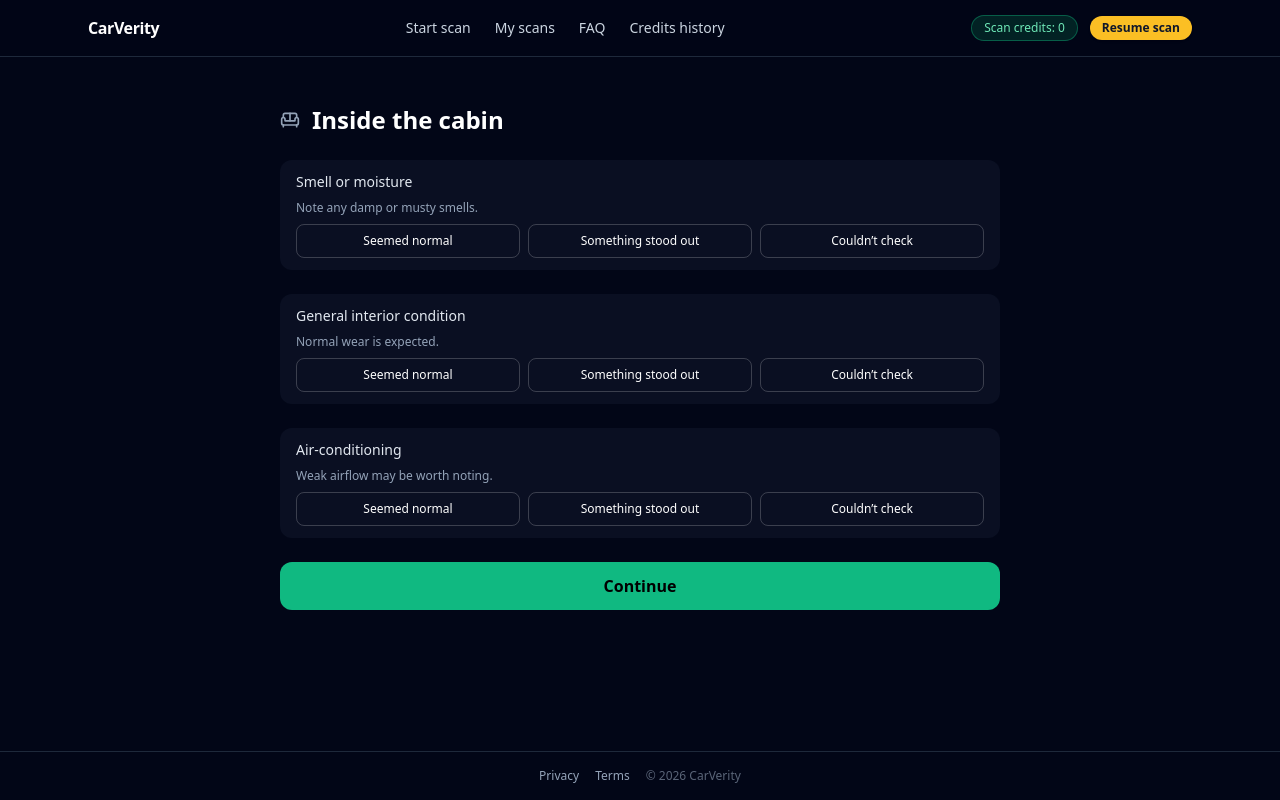
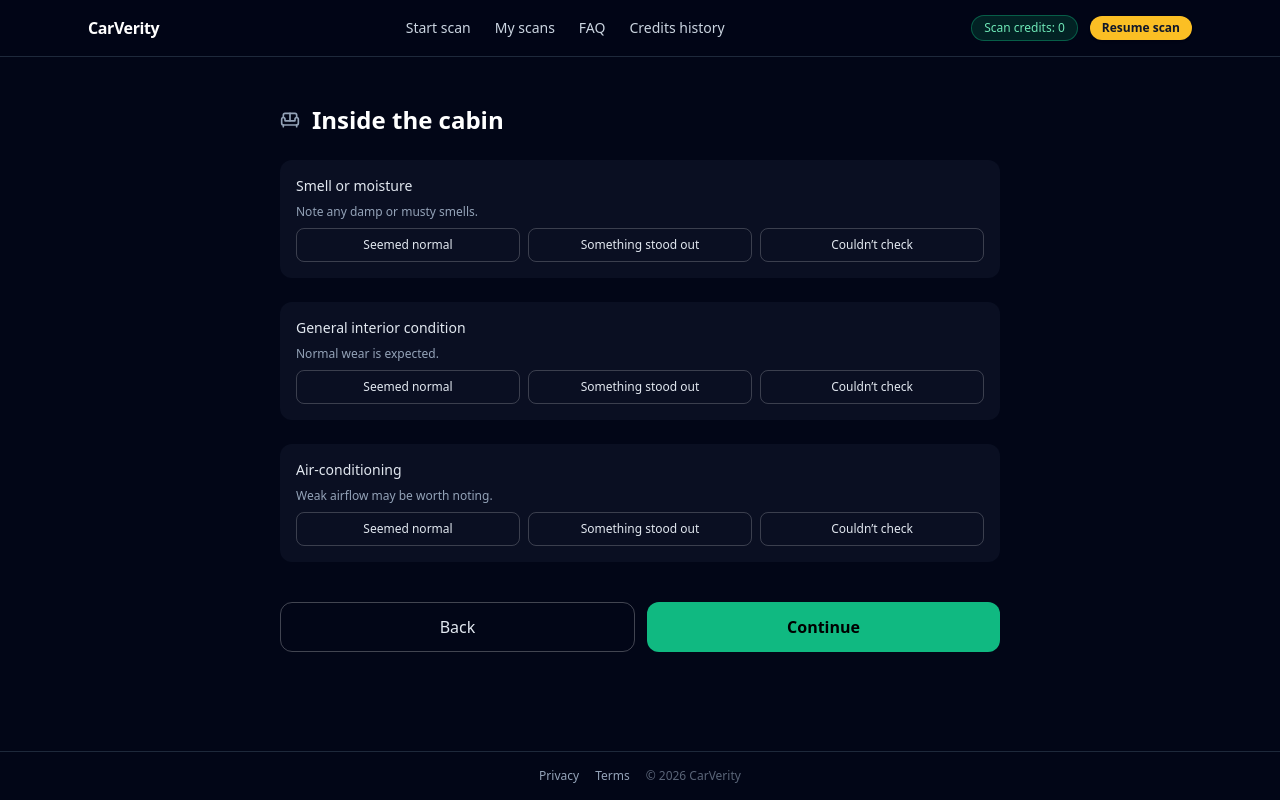
Before and after one commit to jeremy-swallow/carverity-clean, a React (Vite) app: page /scan/in-person/checks/inside in a window 1280 px wide. Built offline with nearby package versions, Linux system fonts and the light colour scheme.

Commit message:
Fix cabin check buttons and add back navigation

```diff
--- a/src/pages/InPersonChecksInsideCabin.tsx
+++ b/src/pages/InPersonChecksInsideCabin.tsx
@@ -1,3 +1,5 @@
+// src/pages/InPersonChecksInsideCabin.tsx
+
 import { useEffect, useState } from "react";
 import { useNavigate } from "react-router-dom";
 import { Sofa } from "lucide-react";
@@ -9,10 +11,14 @@ type CheckAnswer = { value: AnswerValue; note?: string };
 export default function InPersonChecksInsideCabin() {
   const navigate = useNavigate();
   const progress: any = loadProgress();
+
   const [answers, setAnswers] = useState<Record<string, CheckAnswer>>(
     progress?.checks ?? {}
   );
 
+  /* -------------------------------------------------------
+     Persist progress
+  ------------------------------------------------------- */
   useEffect(() => {
     saveProgress({
       ...(progress ?? {}),
@@ -48,6 +54,10 @@ export default function InPersonChecksInsideCabin() {
     },
   ];
 
+  /* -------------------------------------------------------
+     UI
+  ------------------------------------------------------- */
+
   return (
     <div className="max-w-3xl mx-auto px-6 py-12 space-y-6">
       <div className="flex items-center gap-3">
@@ -59,22 +69,51 @@ export default function InPersonChecksInsideCabin() {
 
       {checks.map((c) => {
         const current = answers[c.id];
+
         return (
           <section
             key={c.id}
-            className="rounded-xl bg-slate-900/60 px-4 py-3 space-y-2"
+            className="rounded-xl bg-slate-900/60 px-4 py-4 space-y-2"
           >
-            <div className="text-sm text-slate-200">{c.title}</div>
+            <div className="text-sm font-medium text-slate-200">
+              {c.title}
+            </div>
             <p className="text-xs text-slate-400">{c.guidance}</p>
 
             <div className="flex gap-2">
-              <button onClick={() => setAnswer(c.id, "ok")} className="flex-1 rounded-lg border border-white/20 px-3 py-2 text-xs">
+              <button
+                type="button"
+                onClick={() => setAnswer(c.id, "ok")}
+                className={`flex-1 rounded-lg px-3 py-2 text-xs border ${
+                  current?.value === "ok"
+                    ? "bg-emerald-500 text-black border-emerald-500"
+                    : "border-white/20 text-slate-200"
+                }`}
+              >
                 Seemed normal
               </button>
-              <button onClick={() => setAnswer(c.id, "concern")} className="flex-1 rounded-lg border border-white/20 px-3 py-2 text-xs">
+
+              <button
+                type="button"
+                onClick={() => setAnswer(c.id, "concern")}
+                className={`flex-1 rounded-lg px-3 py-2 text-xs border ${
+                  current?.value === "concern"
+                    ? "bg-amber-400 text-black border-amber-400"
+                    : "border-white/20 text-slate-200"
+                }`}
+              >
                 Something stood out
               </button>
-              <button onClick={() => setAnswer(c.id, "unsure")} className="flex-1 rounded-lg border border-white/20 px-3 py-2 text-xs">
+
+              <button
+                type="button"
+                onClick={() => setAnswer(c.id, "unsure")}
+                className={`flex-1 rounded-lg px-3 py-2 text-xs border ${
+                  current?.value === "unsure"
+                    ? "bg-slate-600 text-white border-slate-600"
+                    : "border-white/20 text-slate-200"
+                }`}
+              >
                 Couldn’t check
               </button>
             </div>
@@ -83,19 +122,32 @@ export default function InPersonChecksInsideCabin() {
               <textarea
                 value={current?.note ?? ""}
                 onChange={(e) => setNote(c.id, e.target.value)}
-                className="w-full rounded-lg bg-slate-900 border border-white/20 px-3 py-2 text-xs text-slate-200"
+                placeholder="Add a note (optional)…"
+                className="w-full mt-2 rounded-lg bg-slate-900 border border-white/20 px-3 py-2 text-xs text-slate-200"
               />
             )}
           </section>
         );
       })}
 
-      <button
-        onClick={() => navigate("/scan/in-person/checks/drive")}
-        className="w-full rounded-xl bg-emerald-500 text-black font-semibold px-4 py-3"
-      >
-        Continue
-      </button>
+      {/* NAVIGATION */}
+      <div className="flex gap-3 pt-4">
+        <button
+          type="button"
+          onClick={() => navigate("/scan/in-person/checks/around")}
+          className="flex-1 rounded-xl border border-white/25 px-4 py-3 text-slate-200"
+        >
+          Back
+        </button>
+
+        <button
+          type="button"
+          onClick={() => navigate("/scan/in-person/checks/drive")}
+          className="flex-1 rounded-xl bg-emerald-500 text-black font-semibold px-4 py-3"
+        >
+          Continue
+        </button>
+      </div>
     </div>
   );
 }
```
